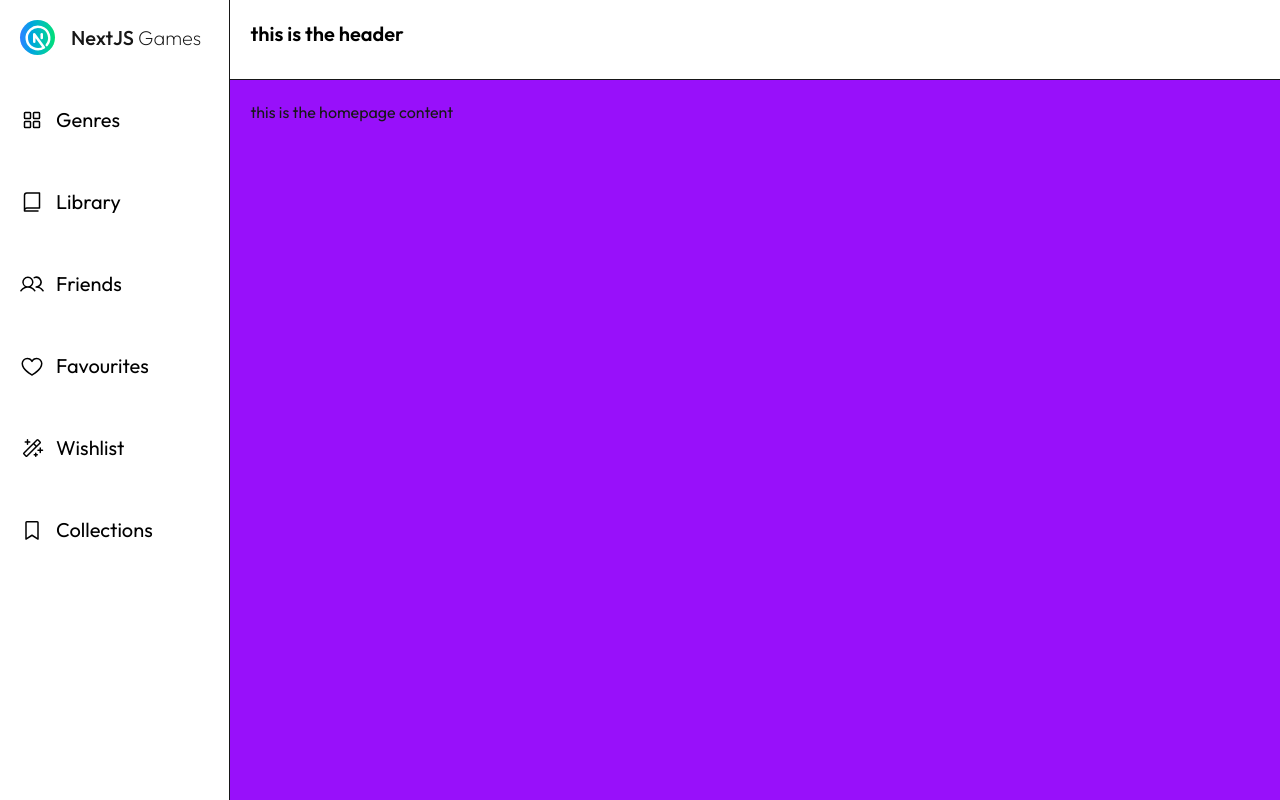
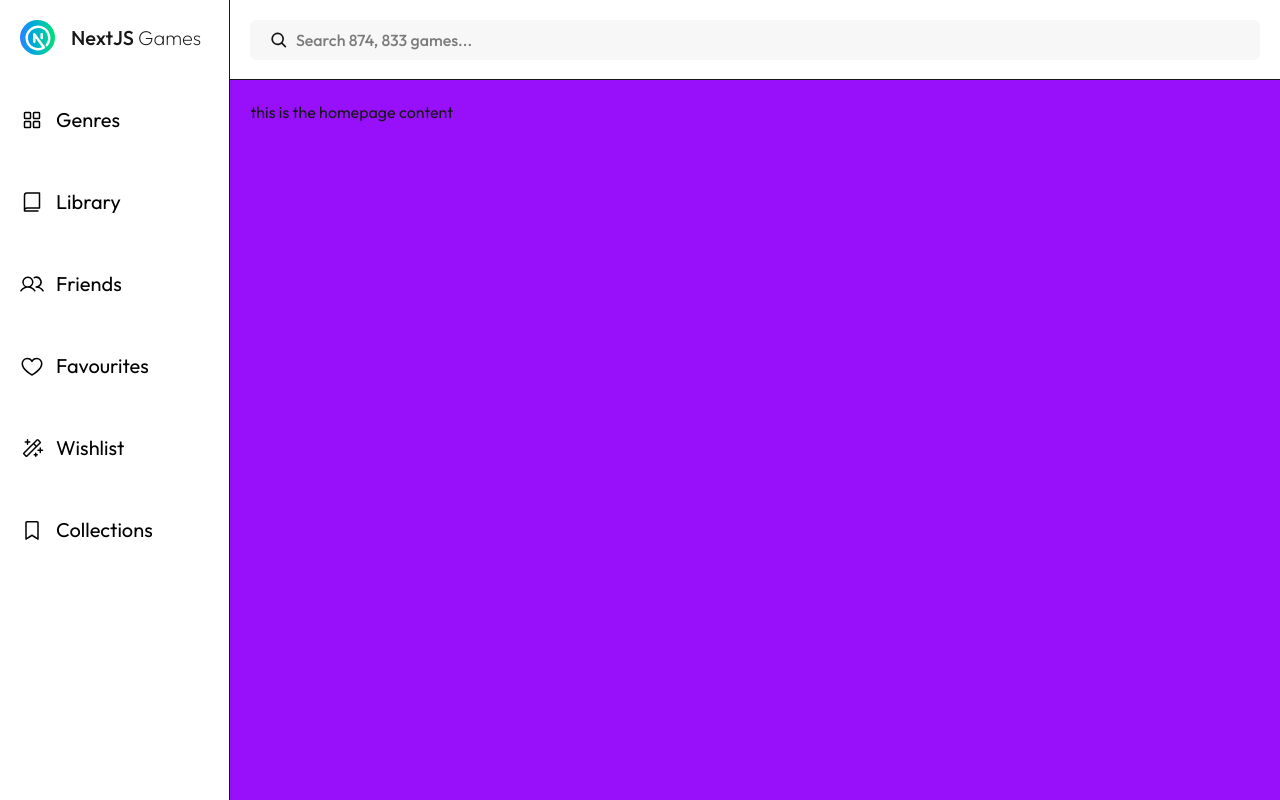
Before and after one commit to amitk7288/nextjs-gamedb, a Next.js app: page / in a window 1280 px wide. Built offline with nearby package versions, Linux system fonts and the light colour scheme.

Commit message:
added the search field to header

```diff
--- a/src/modules/home/ui/components/header/Header.tsx
+++ b/src/modules/home/ui/components/header/Header.tsx
@@ -1,7 +1,9 @@
+import Search from "../search/Search";
+
 export default function Header() {
   return (
     <header id="mainHeader" className="3xl:w-[calc(100%_-_12vw)] dark:border-drkbrd dark:bg-drkbg dark:text-drkcol fixed right-0 top-0 h-[80px] w-full border-b bg-white py-5 pl-[12px] pr-5 lg:w-[calc(100%_-_20vw)] lg:p-5 xl:w-[calc(100%_-_18vw)] 2xl:w-[calc(100%_-_15vw)]">
-      <p className="text-xl font-semibold text-black">this is the header</p>
+      <Search  />
     </header>
   );
 }
--- /dev/null
+++ b/src/modules/home/ui/components/search/Search.tsx
@@ -0,0 +1,41 @@
+"use client";
+
+import { useState, useEffect, useRef, FormEvent } from "react";
+import { PiMagnifyingGlassBold } from "react-icons/pi";
+import { useRouter } from "next/navigation";
+
+export default function Search({isSearchOpen}: {isSearchOpen?: boolean}) {
+  const [searchQuery, setSearchQuery] = useState<string>("");
+
+  const searchInputRef = useRef<HTMLInputElement | null>(null);
+  const router = useRouter();
+
+  useEffect(() => {
+    if (isSearchOpen && searchInputRef?.current) {
+      searchInputRef.current.focus();
+    } else if (!isSearchOpen) {
+      setSearchQuery("")
+    }
+  }, [isSearchOpen]);
+
+  function handleSearchSubmit(e: FormEvent<HTMLFormElement>) {
+    e.preventDefault();
+    const normalisedQuery = searchQuery.trim().replace(/\s+/g, " ");
+    if (normalisedQuery !== "") {
+      router.push(`/search/${normalisedQuery}`);
+    }
+    isSearchOpen = false;
+    setSearchQuery("");
+  }
+
+  return (
+    <div id="xyz" className={`${!isSearchOpen ? `hidden` : `flex lg:hidden`} dark:bg-drkbg2 dark:text-drkcol relative h-[40px] w-full items-center gap-2 rounded-md bg-[#f7f7f7] px-5 py-2.5 lg:flex`}>
+      <PiMagnifyingGlassBold className="text-lg" />
+      <form onSubmit={(e) => handleSearchSubmit(e)} className="w-[100%]">
+        <input data-cy="search-field" className="dark:text-drkcol w-[100%] border-none bg-[transparent] p-0 text-sm font-medium text-black outline-none focus:ring-0 xl:text-base" type="search" name="searchgames" id="searchgames" placeholder="Search 874, 833 games..." value={searchQuery} onChange={(e) => setSearchQuery(e.target.value)} ref={searchInputRef} />
+      </form>
+
+      <div className="dark:bg-drkbg2 dark:text-drkcol absolute left-[-81px] top-[55px] w-[100vw] rounded-b-md bg-[#f7f7f7] sm:left-0 sm:top-[35px] sm:w-full"></div>
+    </div>
+  );
+}
```
